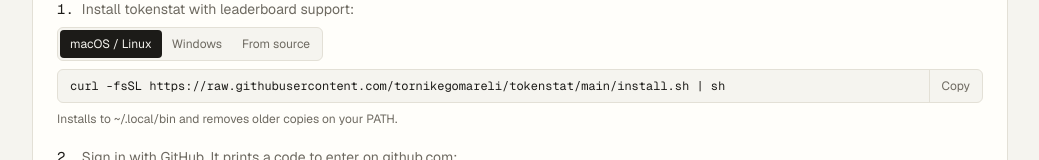
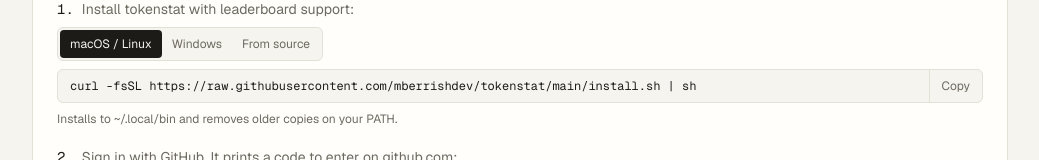
Before and after one commit to mberrishdev/tokenstat-leaderboard, a Next.js app: page / in a window 1280 px wide. Shown: the part 573-733 px from the top of the page, without its empty margins (120-1159 px from the left). Built offline with nearby package versions, Linux system fonts and the light colour scheme; no server answers; the database is empty.

Commit message:
Install from the fork until upstream releases

```diff
--- a/src/components/install-tabs.tsx
+++ b/src/components/install-tabs.tsx
@@ -2,7 +2,10 @@
 
 import { useState } from "react";
 
-const REPO = "tornikegomareli/tokenstat";
+// Where tokenstat with leaderboard support is installed from. It is the fork
+// until tornikegomareli/tokenstat#1 is merged and released upstream; then
+// change it to "tornikegomareli/tokenstat".
+const REPO = "mberrishdev/tokenstat";
 
 const OPTIONS = [
   {
```
